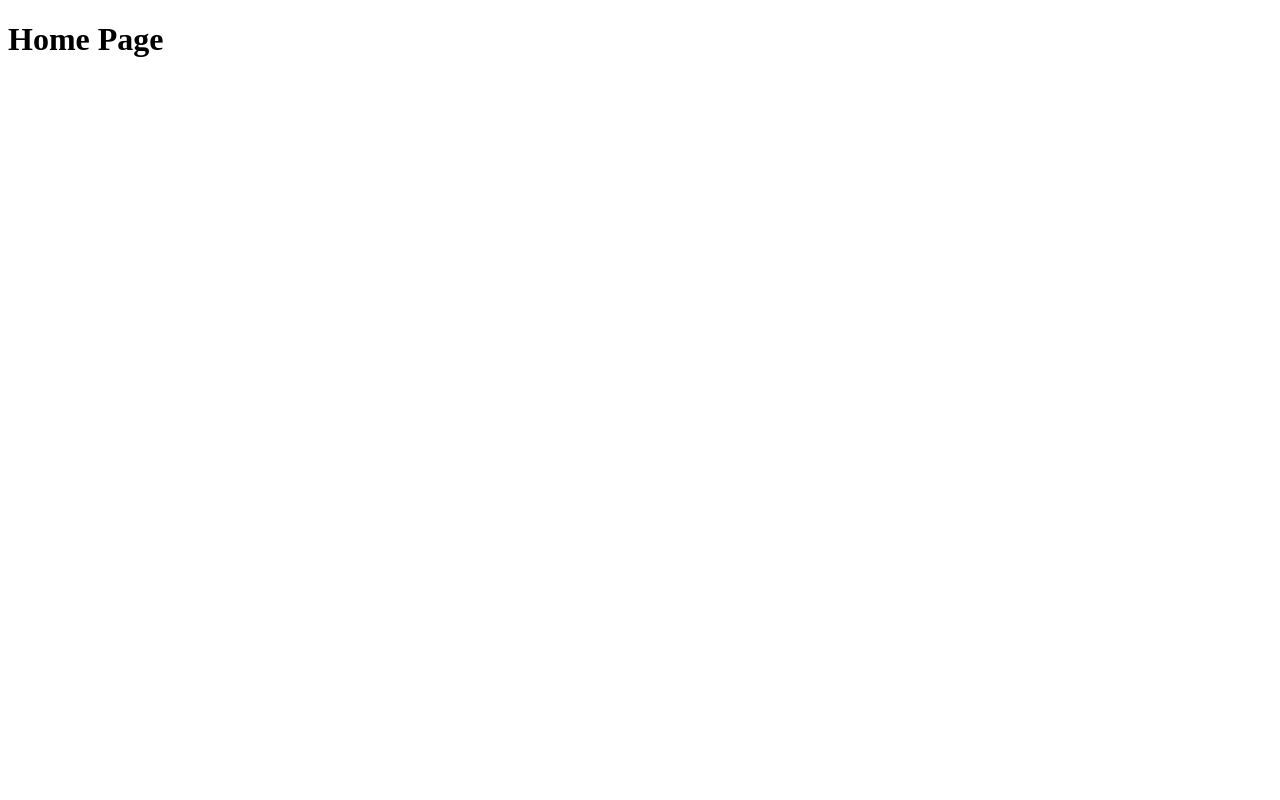
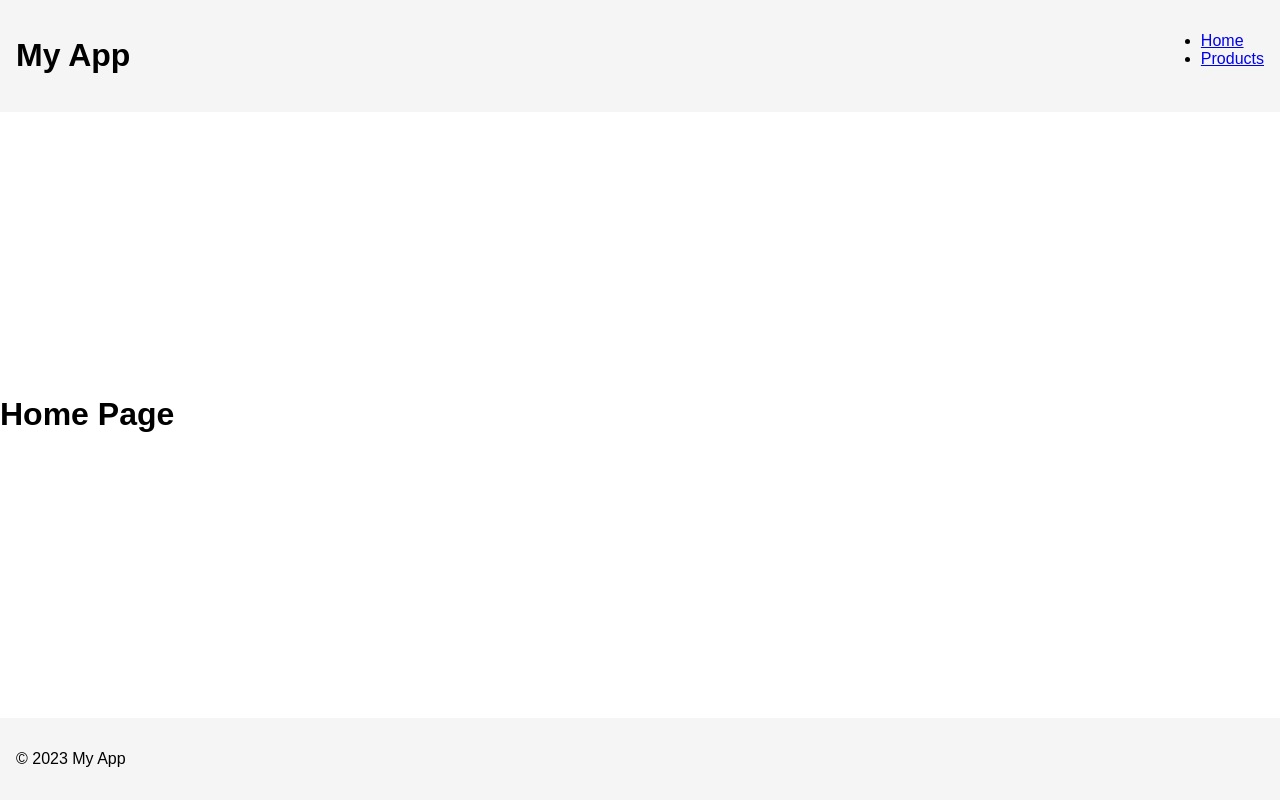
Before and after one commit to Team-Bro-buggers-C211010/NextJs-Work-Place, a Next.js app in the folder routing-basics/: page / in a window 1280 px wide. Built offline with nearby package versions, Linux system fonts and the light colour scheme.

Commit message:
layouts in roots added header and footer for all routes

```diff
--- a/routing-basics/src/app/layout.tsx
+++ b/routing-basics/src/app/layout.tsx
@@ -1,3 +1,5 @@
+import Link from "next/link"
+
 export const metadata = {
   title: 'Next.js',
   description: 'Generated by Next.js',
@@ -10,7 +12,25 @@
 }) {
   return (
     <html lang="en">
-      <body>{children}</body>
+      <body style={{ fontFamily: 'Arial, sans-serif', margin: 0, padding: 0, height: '100vh', display: 'flex', flexDirection: 'column', justifyContent: 'space-between' }}>
+        <header style={{ display: 'flex', justifyContent: 'space-between', padding: '1rem', backgroundColor: '#f5f5f5' }}>
+          <h1>My App</h1>
+          <nav>
+            <ul>
+              <li>
+                <Link href="/">Home</Link>
+              </li>
+              <li>
+                <Link href="/products">Products</Link>
+              </li>
+            </ul>
+          </nav>
+        </header>
+        {children}
+        <footer style={{ padding: '1rem', backgroundColor: '#f5f5f5' }}>
+          <p>&copy; 2023 My App</p>
+        </footer>
+      </body>
     </html>
   )
 }
```
